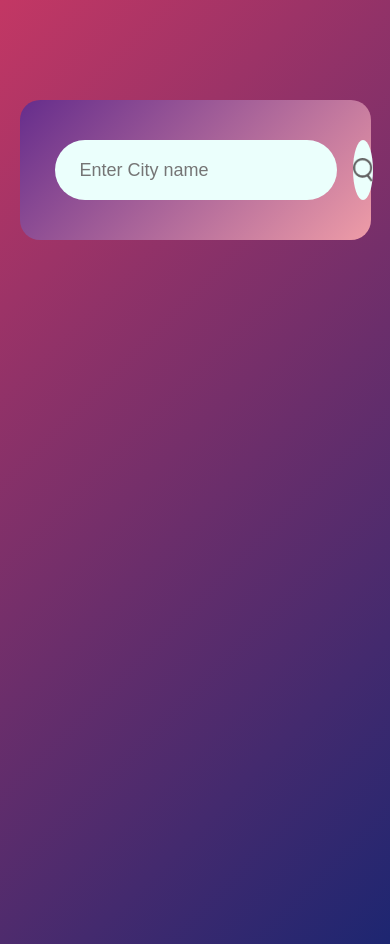
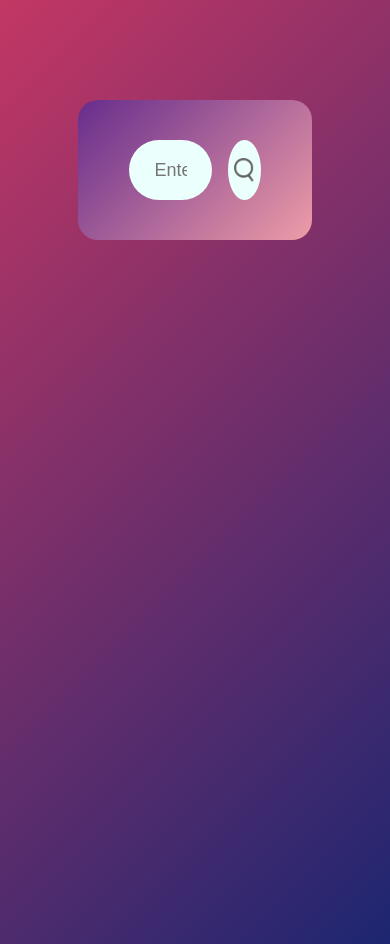
Before and after one commit to jiteshdubey-jd/Current_weather, a plain HTML site: page index.html in a window 390 px wide. Drawn offline with Linux system fonts and the light colour scheme.

Commit message:
Update style.css

```diff
--- a/style.css
+++ b/style.css
@@ -97,3 +97,18 @@ body {
   margin-top: 10px;
   display: none;
 }
+@media only screen and (max-width: 760px) {
+  .card {
+    width: 60%;
+  }
+  .search {
+    margin-left: 10%;
+    width: 80%;
+  }
+  .search input {
+    width: 70%;
+  }
+  .search button {
+    width: 25%;
+  }
+}
```
